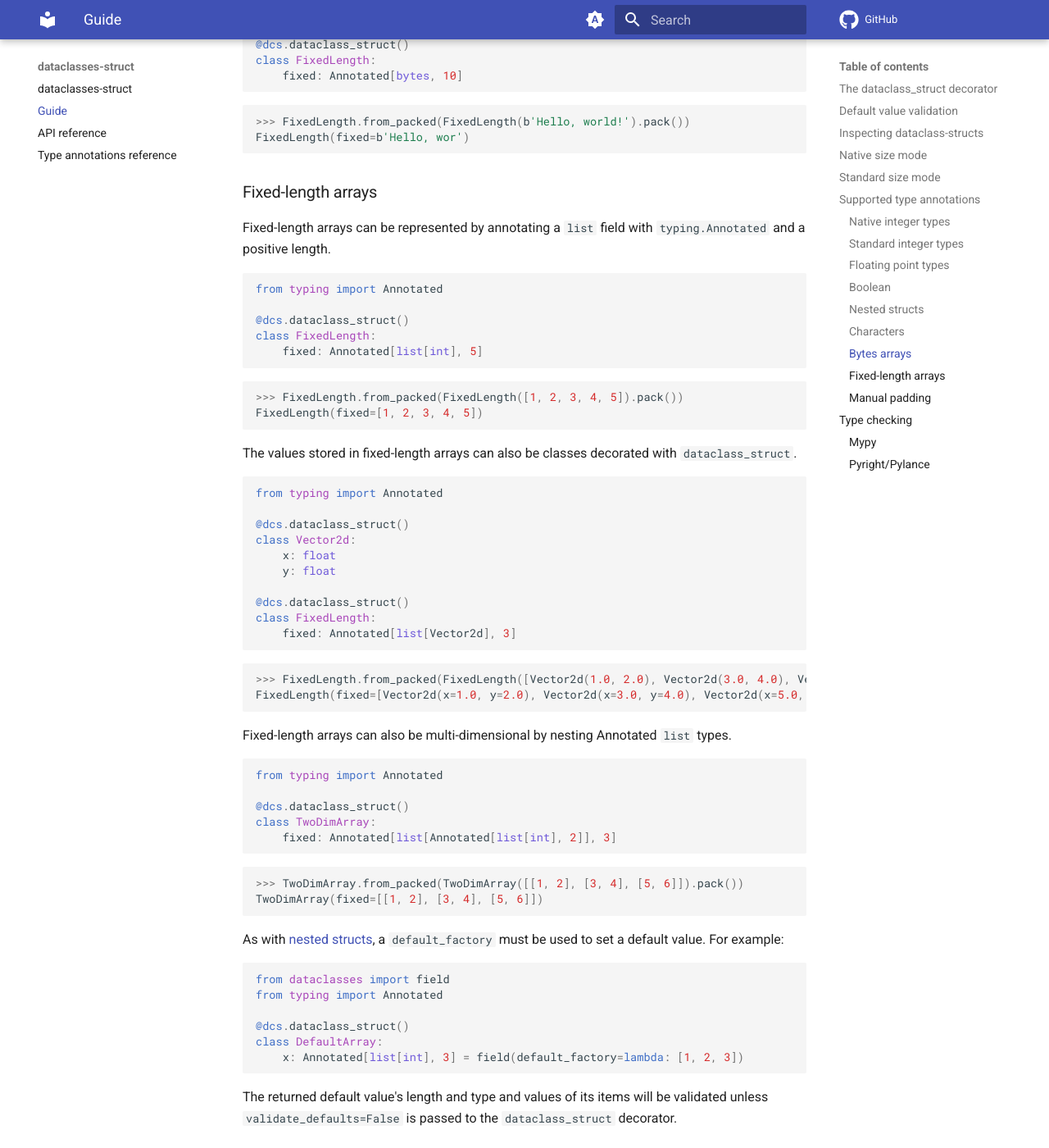
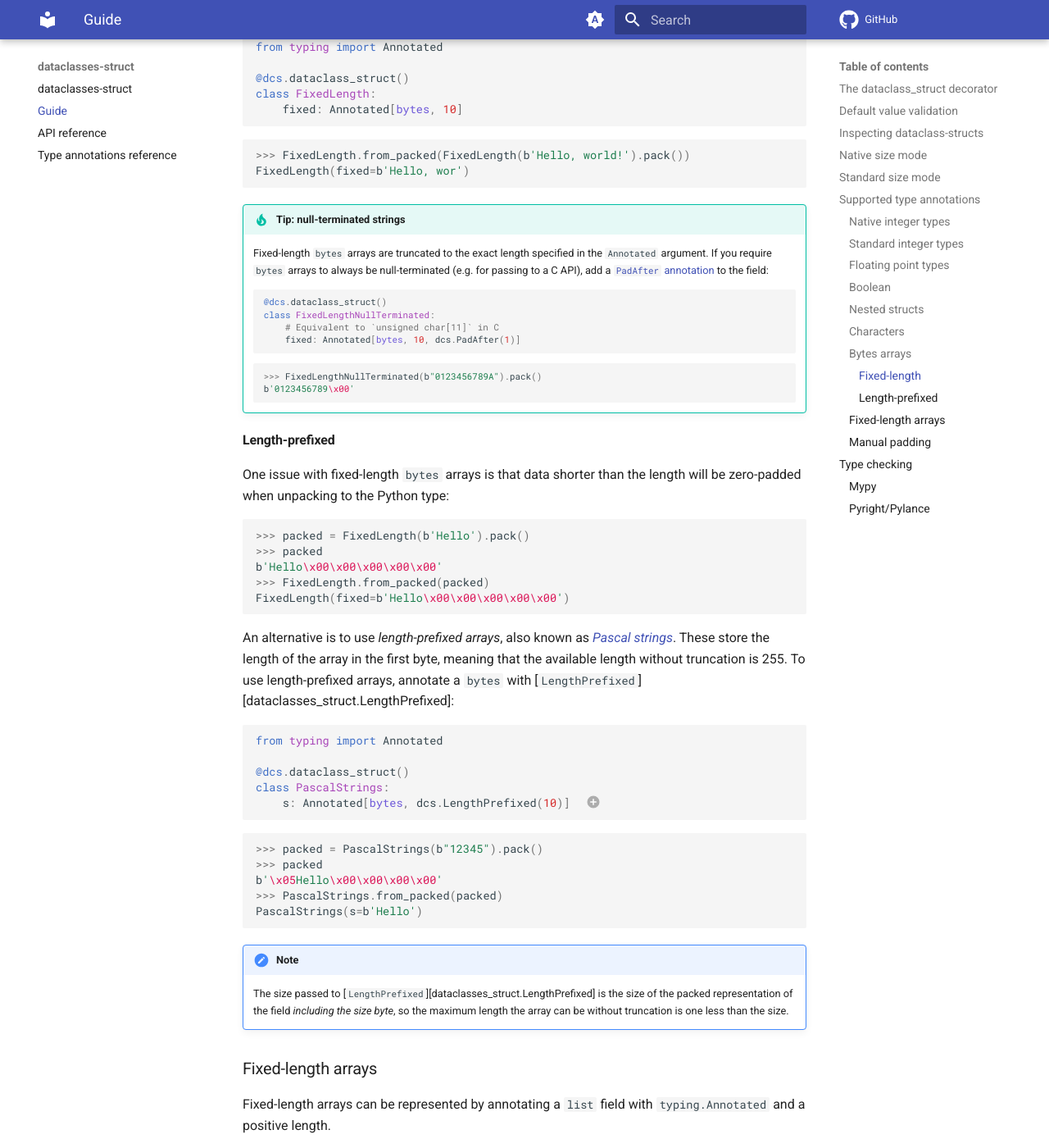
Before and after one commit to harrymander/dataclasses-struct, an MkDocs documentation site: the page built from docs/guide.md, in a window 1280 px wide and 1400 px high, scrolled down 6283 px. Shown: the whole window at 82% size. Built offline with MkDocs 1.6.1 and Material for MkDocs 9.7.7, drawn with Linux system fonts in a browser that asks for light colours; comment, search, counter and statistics services are not loaded.

Commit message:
docs: document length-prefixed bytes arrays and null-terminated strings

````diff
--- a/docs/guide.md
+++ b/docs/guide.md
@@ -269,6 +269,8 @@ class Chars:
 
 ### Bytes arrays
 
+#### Fixed-length
+
 Fixed-length byte arrays can be represented in both size modes by annotating a
 field with `typing.Annotated` and a positive length. The field's unpacked Python
 representation will be a `bytes` object zero-padded or truncated to the
@@ -286,6 +288,69 @@ class FixedLength:
 >>> FixedLength.from_packed(FixedLength(b'Hello, world!').pack())
 FixedLength(fixed=b'Hello, wor')
 ```
+
+!!! tip "Tip: null-terminated strings"
+
+    Fixed-length `bytes` arrays are truncated to the exact length specified in
+    the `Annotated` argument. If you require `bytes` arrays to always be
+    null-terminated (e.g. for passing to a C API), add a [`PadAfter`
+    annotation](#manual-padding) to the field:
+
+    ```python
+    @dcs.dataclass_struct()
+    class FixedLengthNullTerminated:
+        # Equivalent to `unsigned char[11]` in C
+        fixed: Annotated[bytes, 10, dcs.PadAfter(1)]
+    ```
+
+    ```python
+    >>> FixedLengthNullTerminated(b"0123456789A").pack()
+    b'0123456789\x00'
+    ```
+
+#### Length-prefixed
+
+One issue with fixed-length `bytes` arrays is that data shorter than the length
+will be zero-padded when unpacking to the Python type:
+
+```python
+>>> packed = FixedLength(b'Hello').pack()
+>>> packed
+b'Hello\x00\x00\x00\x00\x00'
+>>> FixedLength.from_packed(packed)
+FixedLength(fixed=b'Hello\x00\x00\x00\x00\x00')
+```
+
+An alternative is to use *length-prefixed arrays*, also known as [*Pascal
+strings*](https://en.wikipedia.org/wiki/Pascal_string). These store the length
+of the array in the first byte, meaning that the available length without
+truncation is 255. To use length-prefixed arrays, annotate a `bytes` with
+[`LengthPrefixed`][dataclasses_struct.LengthPrefixed]:
+
+```python
+from typing import Annotated
+
+@dcs.dataclass_struct()
+class PascalStrings:
+    s: Annotated[bytes, dcs.LengthPrefixed(10)]  # (1)!
+```
+
+1. The length passed to `LengthPrefixed` must be between 2 and 256 inclusive.
+
+```python
+>>> packed = PascalStrings(b"12345").pack()
+>>> packed
+b'\x05Hello\x00\x00\x00\x00'
+>>> PascalStrings.from_packed(packed)
+PascalStrings(s=b'Hello')
+```
+
+!!! note
+
+    The size passed to [`LengthPrefixed`][dataclasses_struct.LengthPrefixed] is
+    the size of the packed representation of the field *including the size
+    byte*, so the maximum length the array can be without truncation is one less
+    than the size.
 
 ### Fixed-length arrays
 
--- a/mkdocs.yml
+++ b/mkdocs.yml
@@ -40,6 +40,8 @@ markdown_extensions:
   - pymdownx.inlinehilite
   - pymdownx.snippets
   - pymdownx.superfences
+  - pymdownx.details
   - pymdownx.magiclink
+  - admonition
 watch:
   - dataclasses_struct
````
